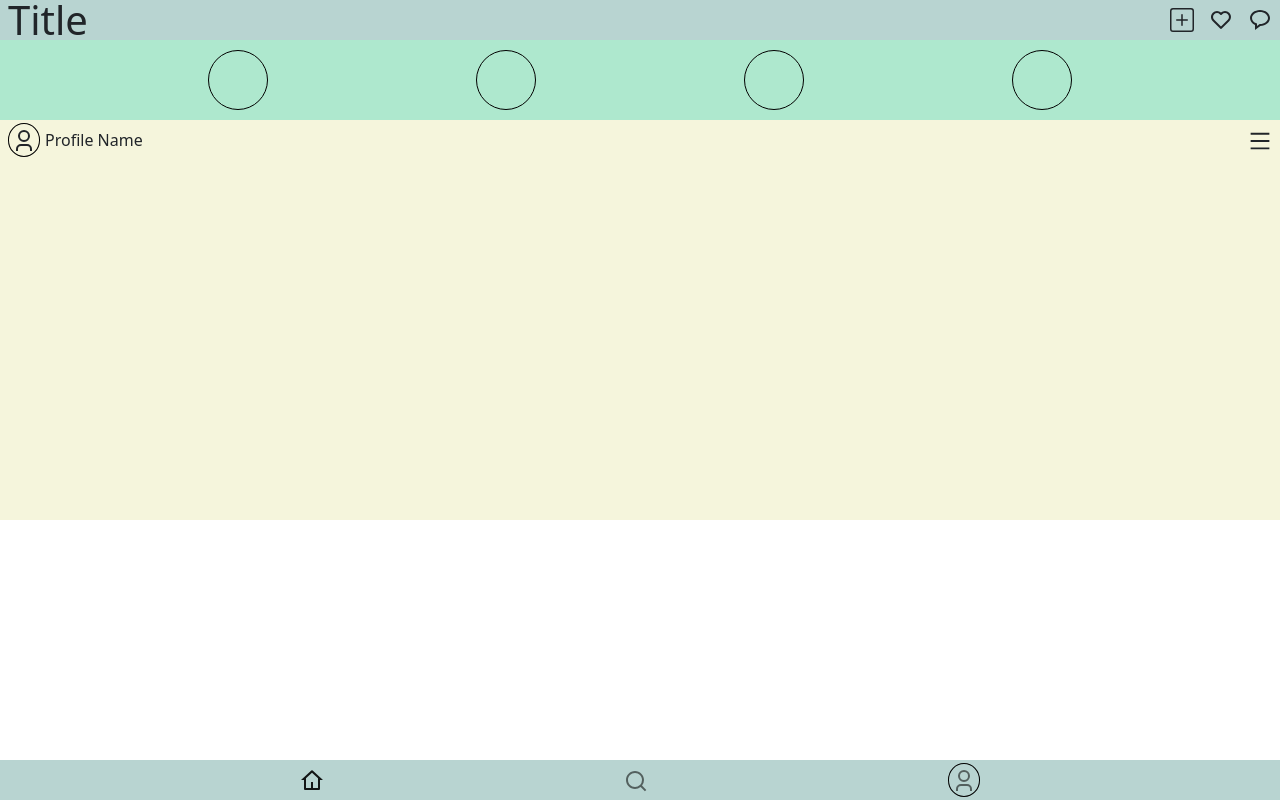
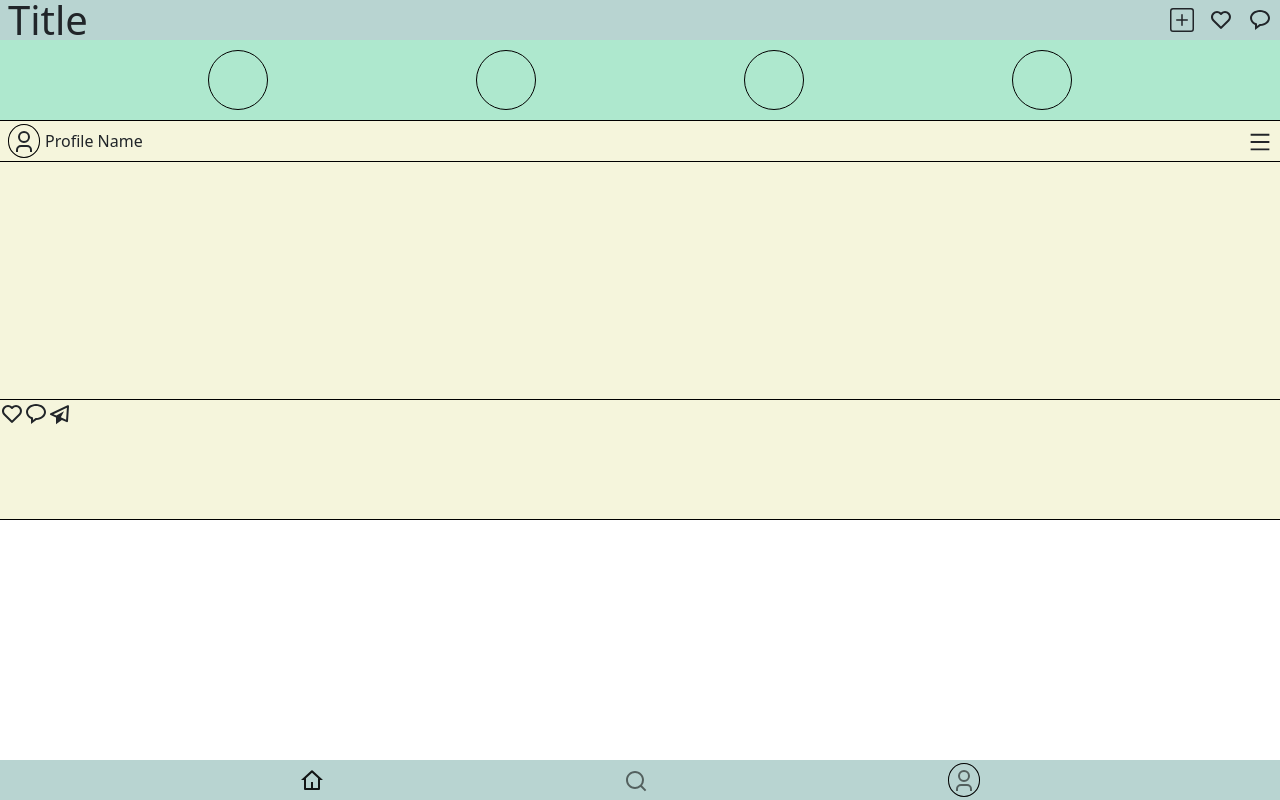
Before and after one commit to ThomasJson/Boost-React, a React (Create React App) app: page / in a window 1280 px wide. Built offline with nearby package versions, Linux system fonts and the light colour scheme.

Commit message:
Publi maj

```diff
--- a/src/App.scss
+++ b/src/App.scss
@@ -2,6 +2,9 @@
     margin: 0 !important;
     padding: 0 !important;
     box-sizing: border-box !important;
+}
+.container {
+    width: auto !important;
 }
 
 //
--- a/src/components/publication/Publication.jsx
+++ b/src/components/publication/Publication.jsx
@@ -3,11 +3,16 @@ import React from "react";
 import { Container } from "react-bootstrap";
 import { RiUser3Line } from "react-icons/ri";
 import { AiOutlineMenu } from "react-icons/ai";
+import { BiMessageRounded, BiHeart, BiPaperPlane } from "react-icons/bi";
 
 const Publication = () => {
   return (
+    <>
       <Container fluid className="publication-bloc coL">
-      <Container fluid className="publication-header rOw betWeen align-center">
+        <Container
+          fluid
+          className="publication-header rOw betWeen align-center"
+        >
           <Container fluid className="publication-creator align-center rOw">
             <Container fluid className="profile-icon w-auto">
               <RiUser3Line />
@@ -23,7 +28,21 @@ const Publication = () => {
             </Container>
           </Container>
         </Container>
+        <Container fluid className="publication-content"></Container>
+        <Container fluid className="publication-react rOw">
+          <Container>
+            <BiHeart />
           </Container>
+          <Container>
+            <BiMessageRounded />
+          </Container>
+          <Container>
+            <BiPaperPlane />
+          </Container>
+
+        </Container>
+      </Container>
+    </>
   );
 };
 
--- a/src/components/publication/publication.scss
+++ b/src/components/publication/publication.scss
@@ -2,6 +2,8 @@
     width: 100%;
     height: 50vh;
 
+    border-top: 1px solid black;
+    border-bottom: 1px solid black;
     background-color: beige;
 }
 
@@ -23,3 +25,11 @@
 .publication-params {
     width: auto;
 }
+
+.publication-content {
+    width: 100%;
+    height: 60% !important;
+
+    border-top: 1px solid black;
+    border-bottom: 1px solid black;
+}
```
Lines whose indentation alone changed are shown as unchanged.
